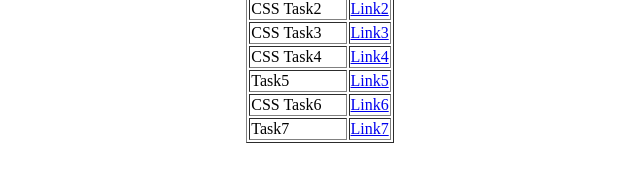
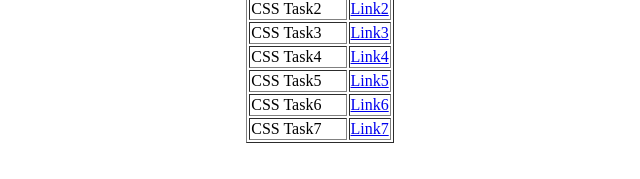
Before and after one commit to akash9392/Mern-internship-tasks, a plain HTML site: page index.html in a window 1280 px wide. Shown: the part 365-544 px from the top of the page, 320-960 px from the left. Drawn offline with Linux system fonts and the light colour scheme.

Commit message:
Update index.html

```diff
--- a/index.html
+++ b/index.html
@@ -67,7 +67,7 @@
     <td><a href="./css-task-4.html">Link4</a></td>
 </tr>
 <tr>
-    <td>Task5</td>
+    <td>CSS Task5</td>
     <td><a href="./css-task-5.html">Link5</a></td>
 </tr>
 <tr>
@@ -75,7 +75,7 @@
     <td><a href="./css-task-6.html">Link6</a></td>
 </tr>
 <tr>
-    <td>Task7</td>
+    <td>CSS Task7</td>
     <td><a href="./css-task-7.html">Link7</a></td>
 </tr>
 </table>
```
